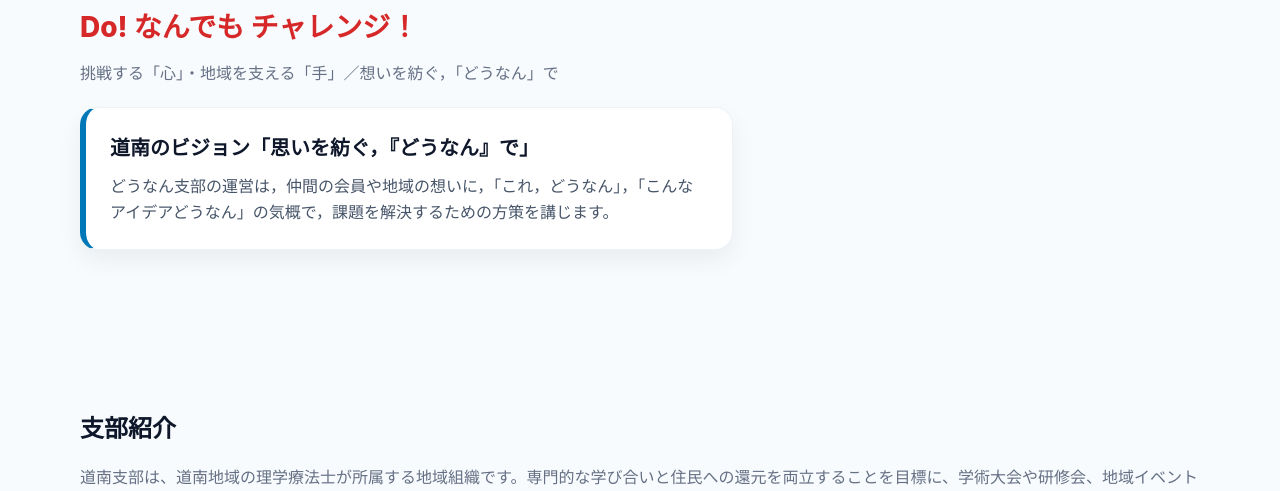
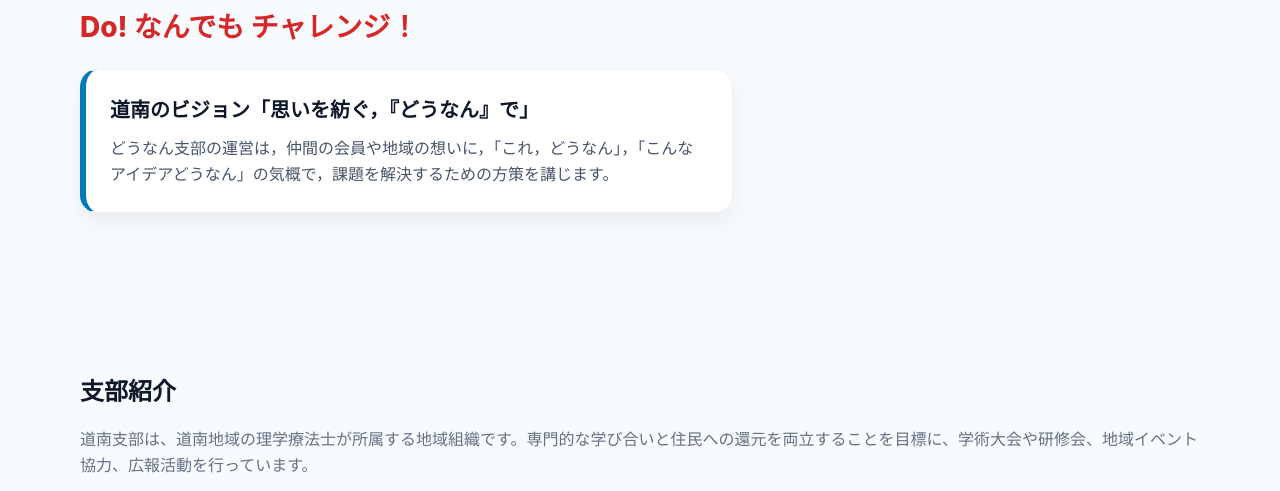
Before and after one commit to 77thdpt/donan-pt-homepage, a plain HTML site: page index.html in a window 1280 px wide. Shown: the part 286-777 px from the top of the page. Drawn offline with Linux system fonts and the light colour scheme; no server answers.

Commit message:
Update index.html

```diff
--- a/index.html
+++ b/index.html
@@ -207,7 +207,6 @@
           <span class="badge">道南エリア（函館・渡島・檜山）</span>
           <h2 class="title">挑戦する「心」・地域を支える手</h2>
           <p class="lead" style="font-size:28px;font-weight:800;color:#d62828;">Do! なんでも チャレンジ！</p>
-          <p class="section-desc" style="margin-top:4px">挑戦する「心」・地域を支える「手」／想いを紡ぐ，「どうなん」で</p>
 
           <div class="card" style="margin-top:20px;padding:24px;border-left:6px solid var(--primary);">
             <h4 style="margin:0 0 10px;font-size:20px;font-weight:700;">道南のビジョン「思いを紡ぐ，『どうなん』で」</h4>
```
